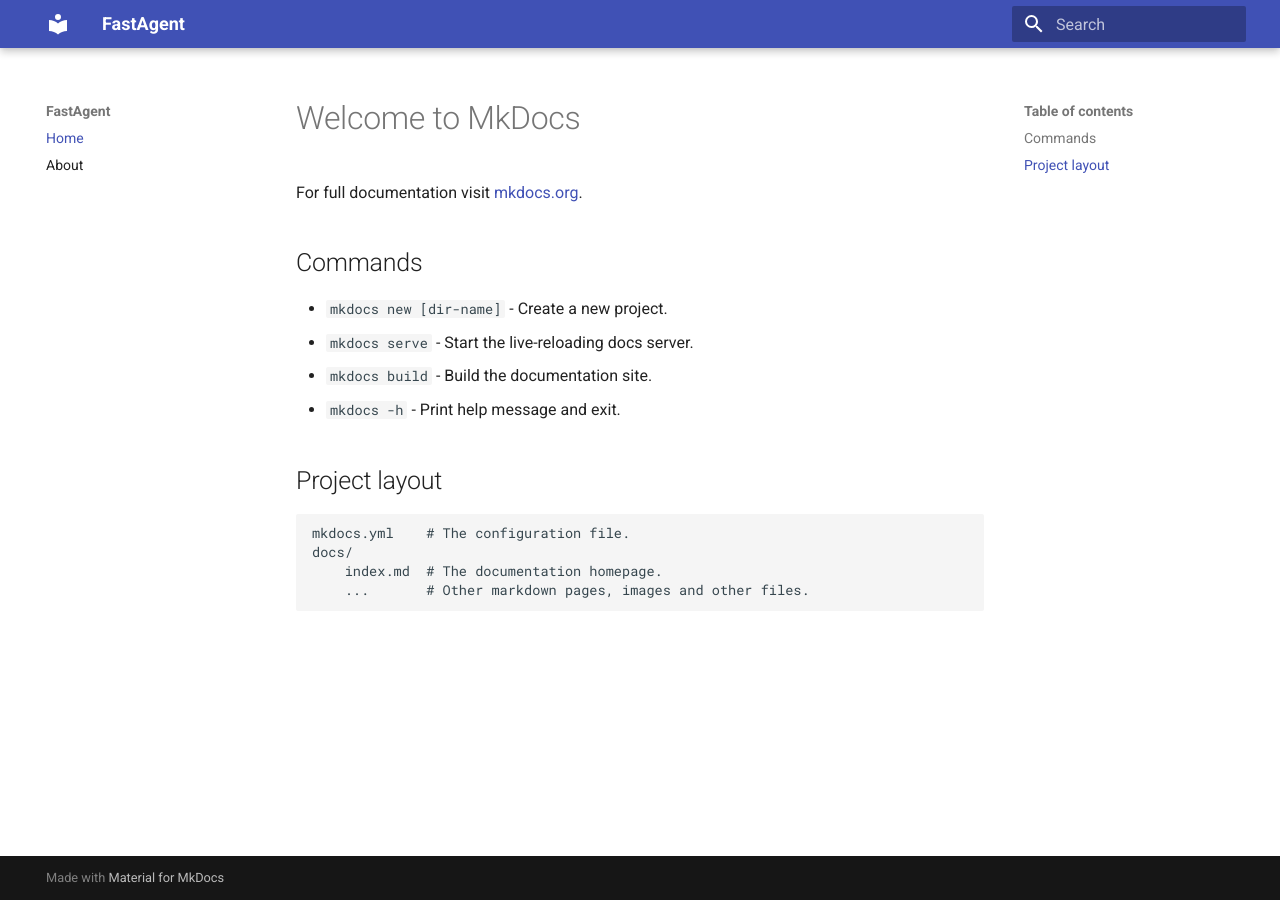
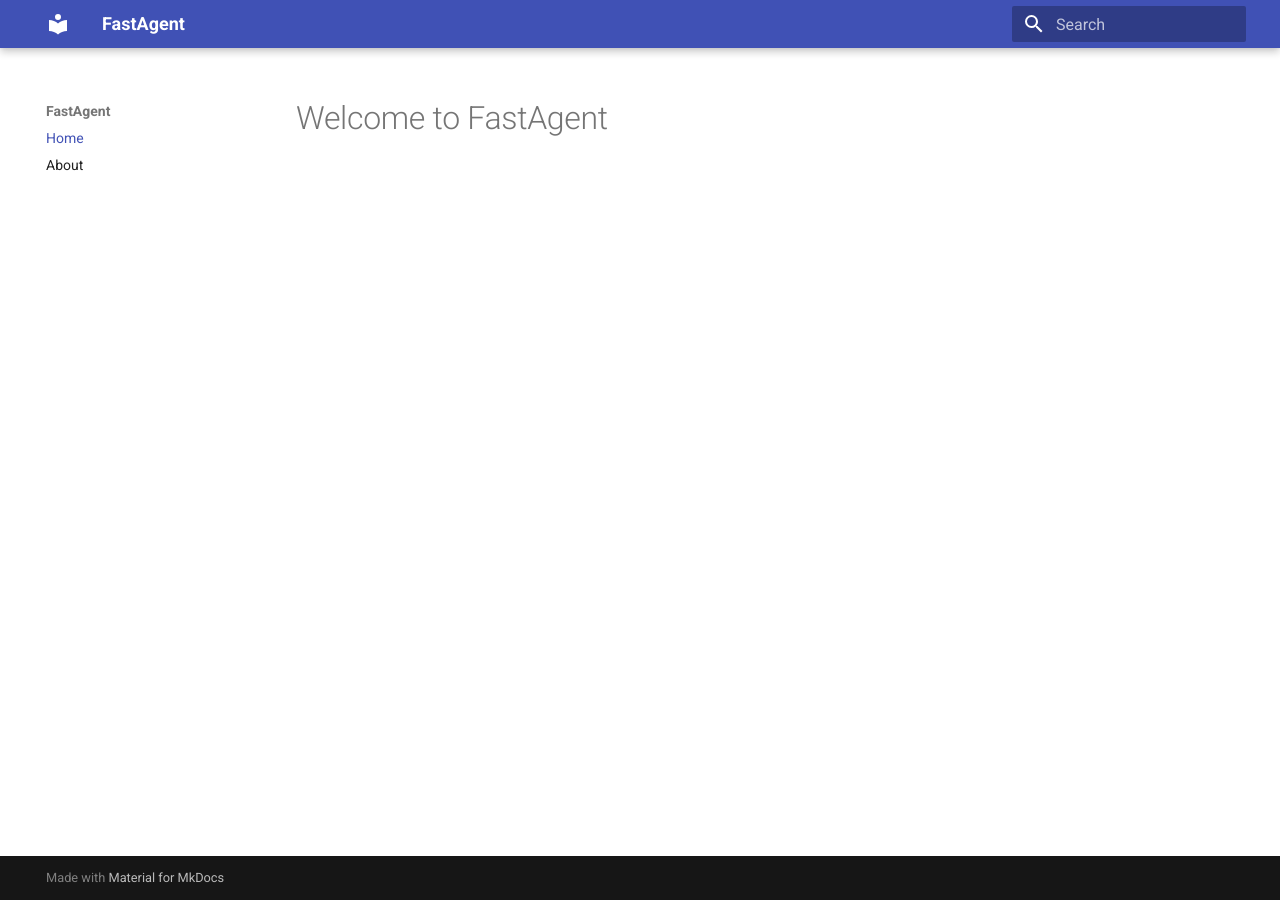
Before and after one commit to DETeam-GitHub/FastAgent_Docs, an MkDocs documentation site: the page built from docs/index.md, in a window 1280 px wide. Built offline with MkDocs 1.6.1 and Material for MkDocs 9.7.7, drawn with Linux system fonts in a browser that asks for light colours.

Commit message:
Update index.md

```diff
--- a/docs/index.md
+++ b/docs/index.md
@@ -1,17 +1 @@
-# Welcome to MkDocs
-
-For full documentation visit [mkdocs.org](https://www.mkdocs.org).
-
-## Commands
-
-* `mkdocs new [dir-name]` - Create a new project.
-* `mkdocs serve` - Start the live-reloading docs server.
-* `mkdocs build` - Build the documentation site.
-* `mkdocs -h` - Print help message and exit.
-
-## Project layout
-
-    mkdocs.yml    # The configuration file.
-    docs/
-        index.md  # The documentation homepage.
-        ...       # Other markdown pages, images and other files.
+# Welcome to FastAgent
```
